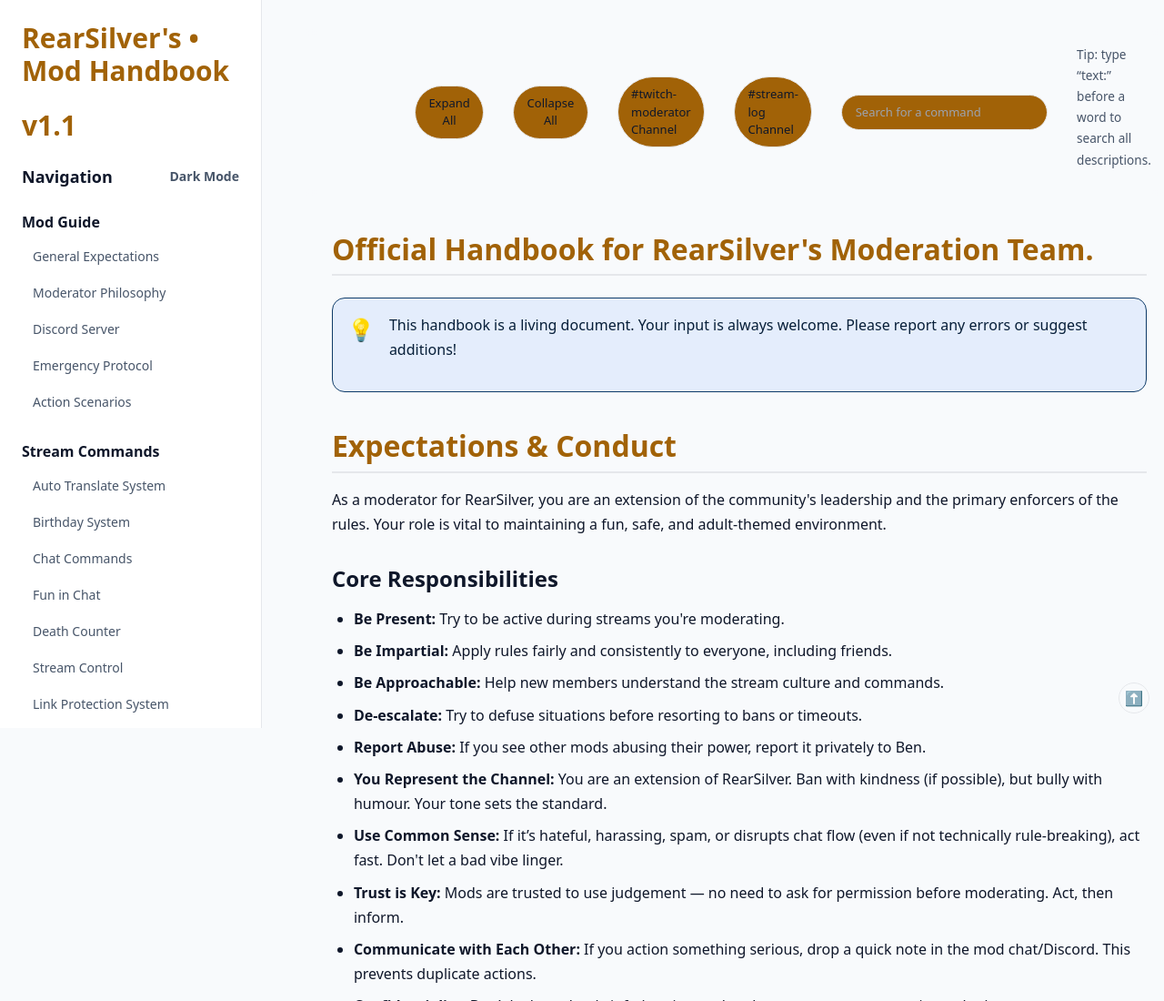
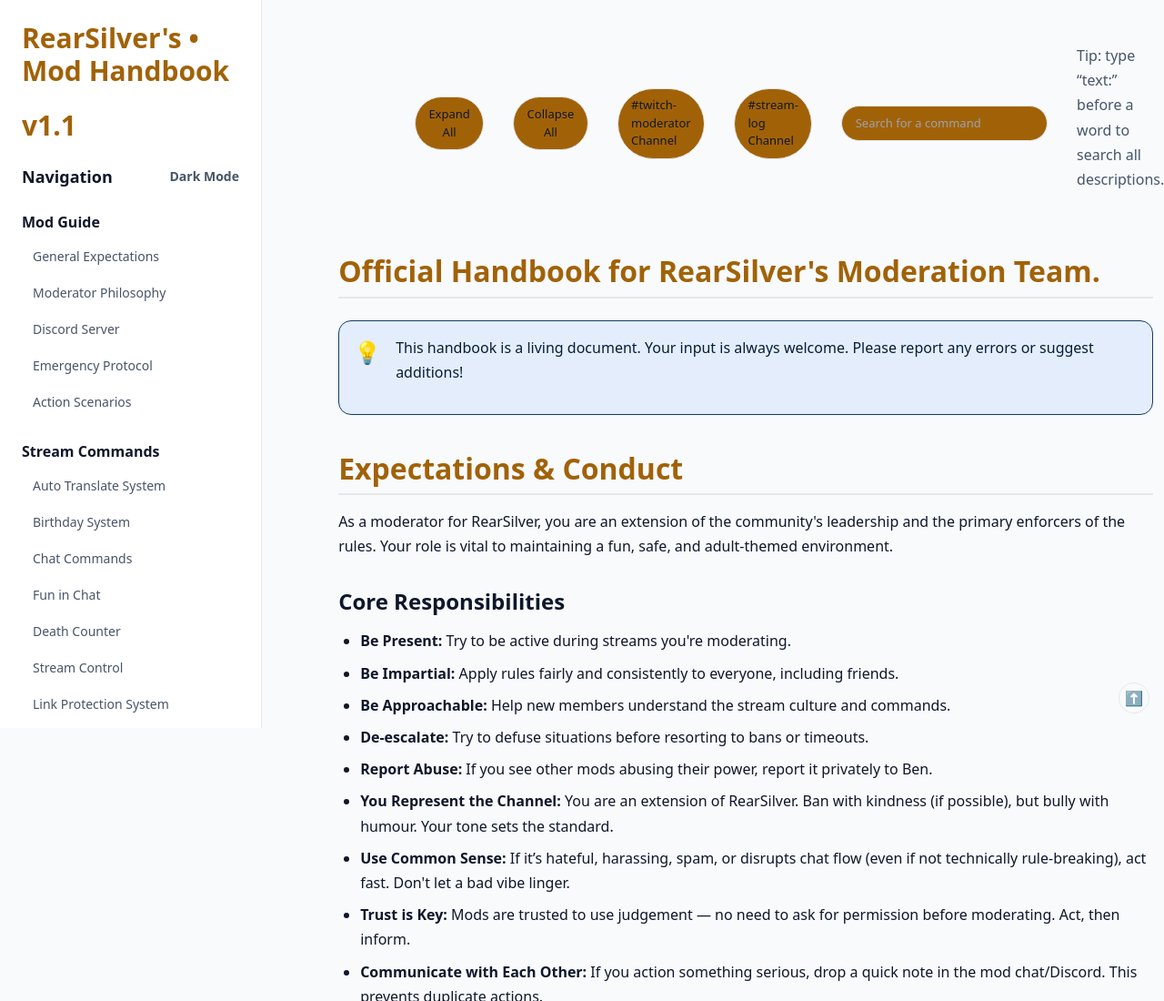
Before and after one commit to rearsilvergaming/Streamer-Tools, a website: page docs/modcommands.html in a window 1280 px wide. Shown: the top 1100 px of the page at 91% size. Drawn offline with nearby package versions, Linux system fonts and the light colour scheme.

Commit message:
Update modcommands.html

```diff
--- a/docs/modcommands.html
+++ b/docs/modcommands.html
@@ -1221,7 +1221,8 @@
     if (!document.getElementById('search-helper')) {
       const helper = document.createElement('p');
       helper.id = 'search-helper';
-      helper.style.fontSize = '0.85rem';
+      helper.style.fontSize = '1rem';
+      helper.style.fontStyle = 'bold';
       helper.style.color = 'var(--muted)';
       helper.style.marginTop = '0.25rem';
       helper.textContent = 'Tip: type “text:” before a word to search all descriptions.';
```
